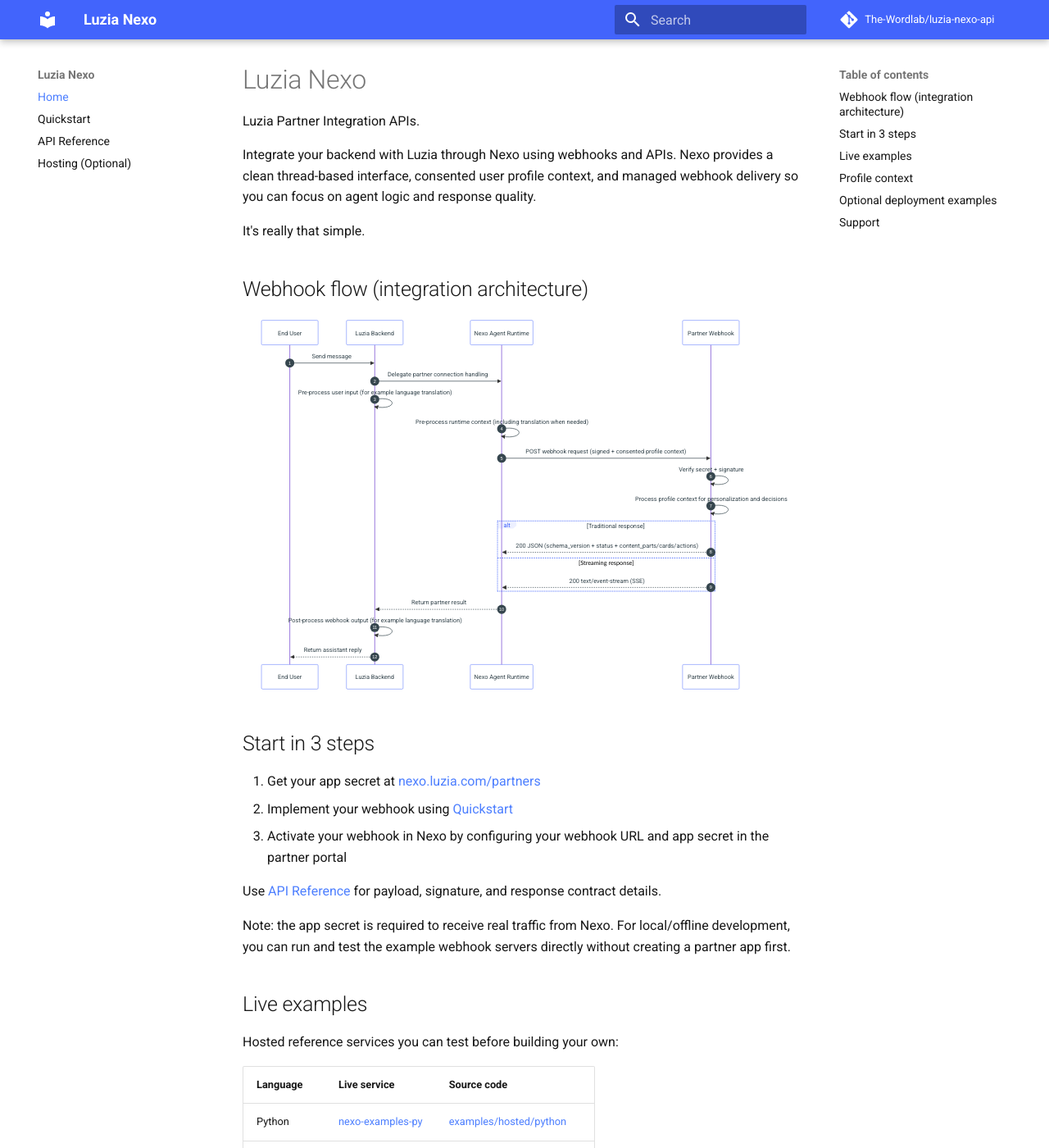
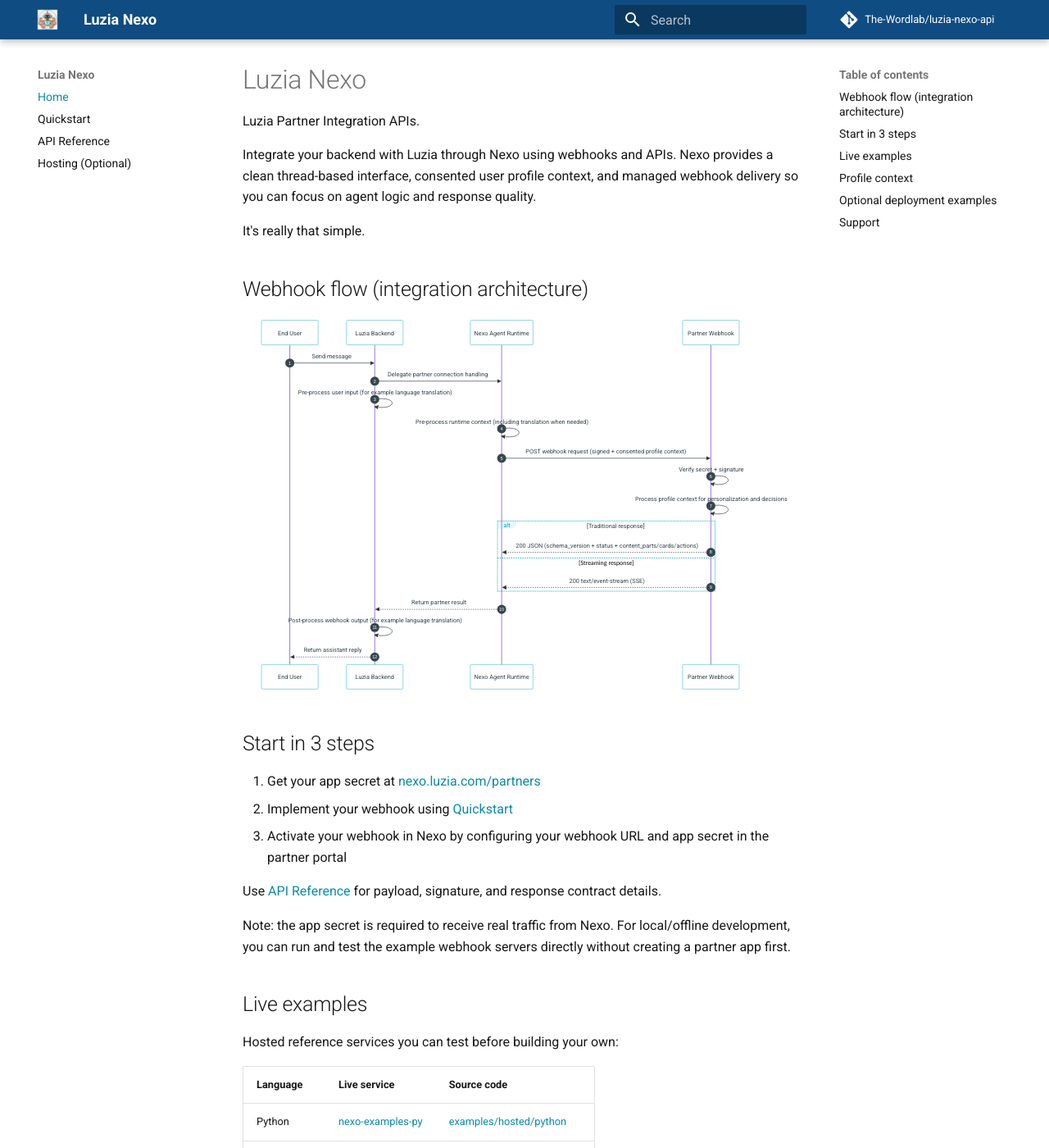
Before and after one commit to The-Wordlab/luzia-nexo-api, an MkDocs documentation site: the page built from docs/index.md, in a window 1280 px wide and 1400 px high. Shown: the whole window at 82% size. Built offline with MkDocs 1.6.1 and Material for MkDocs 9.7.7, drawn with Linux system fonts in a browser that asks for light colours; comment, search, counter and statistics services are not loaded.

Commit message:
Add Nexo octopus logo to docs and refresh brand palette

```diff
--- a/docs/stylesheets/brand.css
+++ b/docs/stylesheets/brand.css
@@ -1,21 +1,21 @@
 /* Align MkDocs Material palette with luzia-nexo frontend tokens. */
 [data-md-color-scheme="default"] {
-  --md-primary-fg-color: #4264fc;
-  --md-primary-fg-color--light: #4d7fff;
-  --md-primary-fg-color--dark: #3653d6;
-  --md-accent-fg-color: #4264fc;
-  --md-typeset-a-color: #4d7fff;
+  --md-primary-fg-color: #0f4c81;
+  --md-primary-fg-color--light: #1b6ca8;
+  --md-primary-fg-color--dark: #0a3356;
+  --md-accent-fg-color: #0ea5c6;
+  --md-typeset-a-color: #0c8aa8;
   --md-default-bg-color: #ffffff;
   --md-default-fg-color: #171717;
 }
 
 [data-md-color-scheme="slate"] {
-  --md-primary-fg-color: #4264fc;
-  --md-primary-fg-color--light: #4d7fff;
-  --md-primary-fg-color--dark: #3653d6;
-  --md-accent-fg-color: #4264fc;
-  --md-typeset-a-color: #7f9bff;
-  --md-default-bg-color: #000000;
+  --md-primary-fg-color: #0a3356;
+  --md-primary-fg-color--light: #0f4c81;
+  --md-primary-fg-color--dark: #072744;
+  --md-accent-fg-color: #4dd0e1;
+  --md-typeset-a-color: #8de7f3;
+  --md-default-bg-color: #06111c;
 }
 
 .md-typeset .admonition,
--- a/mkdocs.yml
+++ b/mkdocs.yml
@@ -7,6 +7,8 @@
 
 theme:
   name: material
+  logo: assets/nexo-octopus-icon.png
+  favicon: assets/favicon.png
   features:
     - navigation.sections
     - navigation.tracking
@@ -16,11 +18,11 @@
     - search.highlight
   palette:
     - scheme: default
-      primary: indigo
-      accent: indigo
+      primary: blue
+      accent: cyan
     - scheme: slate
-      primary: indigo
-      accent: indigo
+      primary: blue
+      accent: cyan
 
 markdown_extensions:
   - admonition
```
Also changed, not shown: docs/assets/favicon.png (added), docs/assets/nexo-octopus-icon.png (added).
